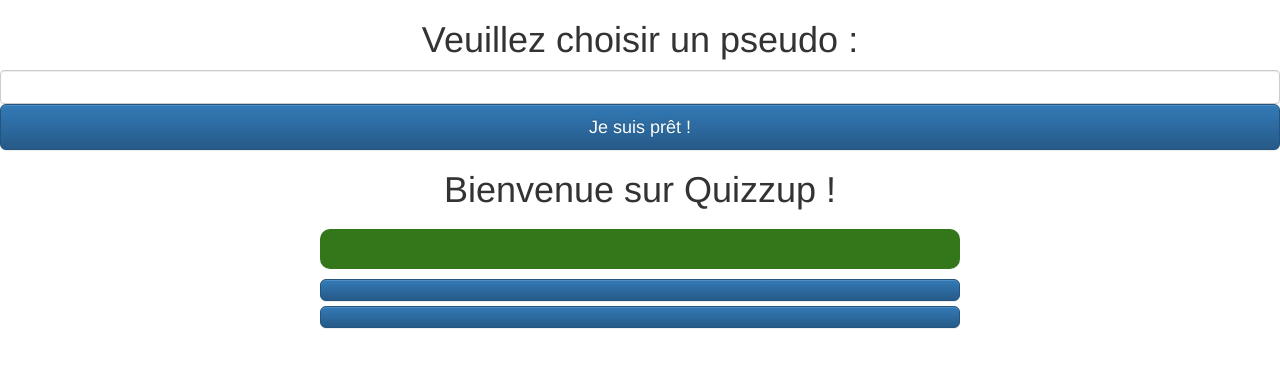
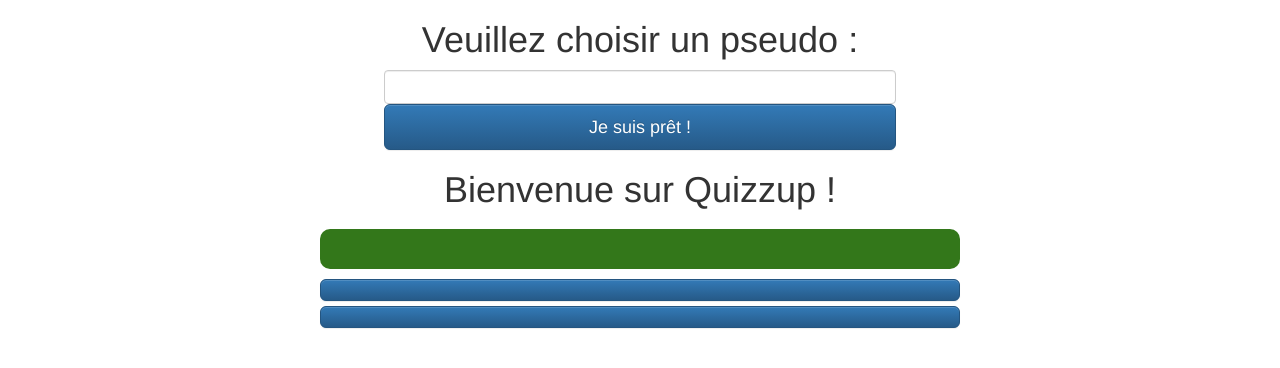
Before and after one commit to jules-larue/QuizzUp, a Flask app: page /home/ in a window 1280 px wide. Shown: the top 368 px of the page. Run offline with Flask 2, Linux system fonts and the light colour scheme; data that the repository does not hold is empty; some libraries are stand-ins or nearby versions.

Commit message:
client.css : formulaire pseudo centré et rétréci en largeur

```diff
--- a/app/static/css/client.css
+++ b/app/static/css/client.css
@@ -11,3 +11,9 @@
   border-radius: 10px;
   background-color: #33771a;
 }
+
+
+#identification {
+  margin:auto;
+  width: 40%;
+}
```
